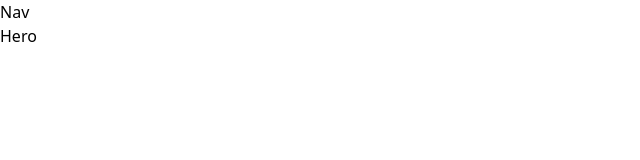
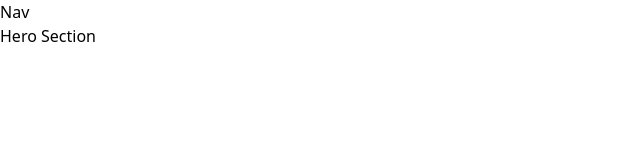
Before and after one commit to gsharma101/nike-clone, a React (Vite) app: page / in a window 1280 px wide. Shown: the top 160 px of the page, without its empty margins (0-640 px from the left). Built offline with nearby package versions, Linux system fonts and the light colour scheme; a web font is replaced by a local one.

Commit message:
adding new section

```diff
--- a/src/App.jsx
+++ b/src/App.jsx
@@ -2,7 +2,7 @@ const App = () => (
   <main className="relative">
     Nav
     <section className="xl:padding-1 wide:padding-r padding-b">
-      Hero
+      Hero Section
     </section>
   </main>
 );
```
